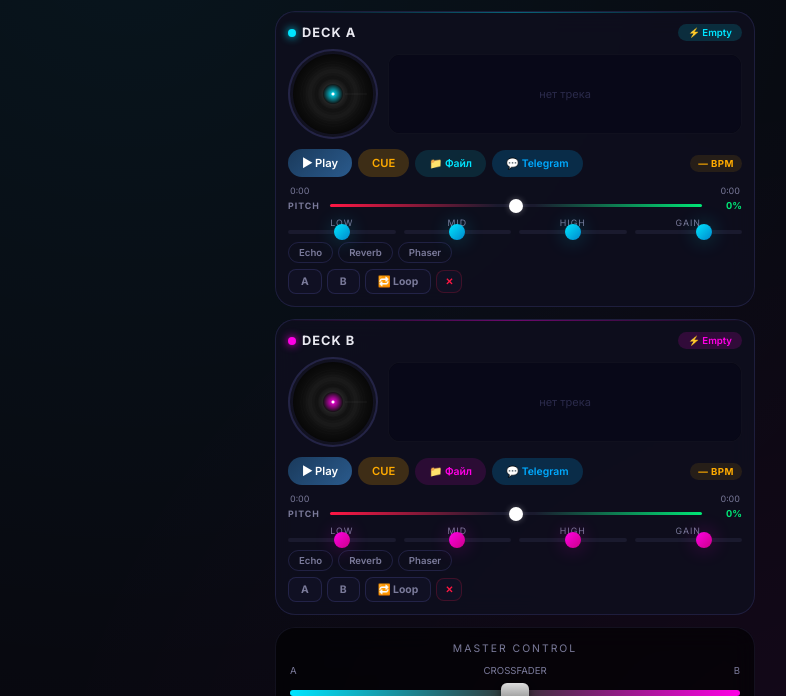
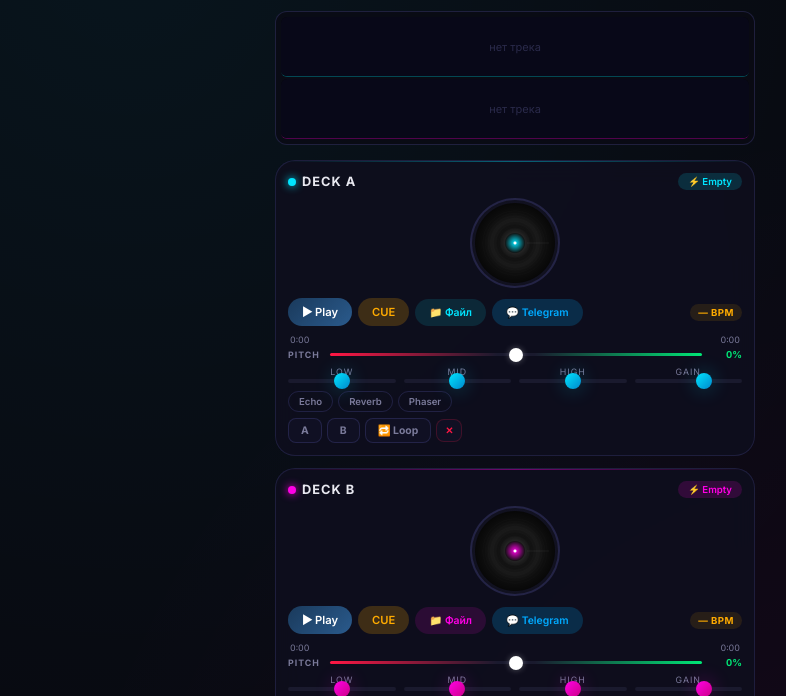
Before and after one commit to axis-alex/dj-mini-app, a plain HTML site: page index.html in a window 1280 px wide. Shown: the part 55-751 px from the top of the page, without its empty margins (125-911 px from the left). Drawn offline with nearby package versions, Linux system fonts and the light colour scheme.

Commit message:
style: Stack waveforms vertically

```diff
--- a/index.html
+++ b/index.html
@@ -16,6 +16,16 @@
         <div class="sub">Pro Mixer • Telegram Mini App</div>
     </div>
 
+    <!-- STACKED WAVEFORMS -->
+    <div class="stacked-waveforms">
+        <div class="waveform-wrap deck-a-wave" id="waveWrapA">
+            <canvas class="waveform-canvas" id="waveA"></canvas>
+        </div>
+        <div class="waveform-wrap deck-b-wave" id="waveWrapB">
+            <canvas class="waveform-canvas" id="waveB"></canvas>
+        </div>
+    </div>
+
     <!-- DECK A -->
     <div class="deck deck-a" id="deckA">
         <div class="deck-header">
@@ -23,11 +33,8 @@
             <div class="deck-status" id="statusA">⚡ Empty</div>
         </div>
         <div class="visual-row">
-            <div class="vinyl-wrap">
+            <div class="vinyl-wrap" style="margin: 0 auto;">
                 <canvas class="vinyl-canvas" id="vinylA"></canvas>
-            </div>
-            <div class="waveform-wrap" id="waveWrapA">
-                <canvas class="waveform-canvas" id="waveA"></canvas>
             </div>
         </div>
         <div class="transport-row">
@@ -86,11 +93,8 @@
             <div class="deck-status" id="statusB">⚡ Empty</div>
         </div>
         <div class="visual-row">
-            <div class="vinyl-wrap">
+            <div class="vinyl-wrap" style="margin: 0 auto;">
                 <canvas class="vinyl-canvas" id="vinylB"></canvas>
-            </div>
-            <div class="waveform-wrap" id="waveWrapB">
-                <canvas class="waveform-canvas" id="waveB"></canvas>
             </div>
         </div>
         <div class="transport-row">
--- a/styles.css
+++ b/styles.css
@@ -97,16 +97,22 @@ body {
   display: flex; align-items: center; justify-content: center;
 }
 .vinyl-canvas { width: 84px; height: 84px; }
+.stacked-waveforms {
+  display: flex; flex-direction: column; gap: 2px;
+  margin-bottom: 15px; background: rgba(10,10,20,0.8);
+  border-radius: 12px; padding: 5px;
+  border: 1px solid rgba(80,80,160,0.3);
+}
 .waveform-wrap {
-  flex: 1; height: 80px;
+  width: 100%; height: 60px;
   background: rgba(0,0,0,0.5);
-  border-radius: 12px;
-  overflow: hidden;
-  border: 1px solid rgba(60,60,100,0.2);
+  border-radius: 6px; overflow: hidden;
+  position: relative;
 }
+.deck-a-wave { border-bottom: 1px solid rgba(0,229,255,0.3); }
+.deck-b-wave { border-bottom: 1px solid rgba(255,0,229,0.3); }
 .waveform-canvas { width: 100%; height: 100%; display: block; cursor: pointer; }
-.waveform-wrap { position: relative; }
-.waveform-wrap:active { border-color: rgba(100,100,180,0.4); }
+.waveform-wrap:active { opacity: 0.8; }
 
 /* Time row */
 .time-row {
```
